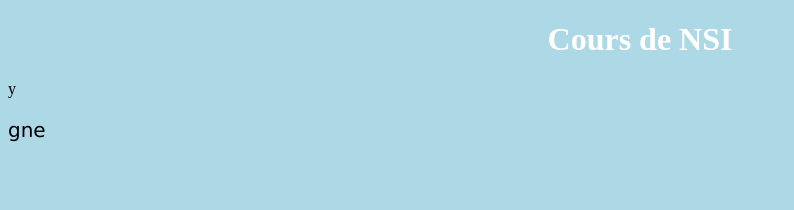
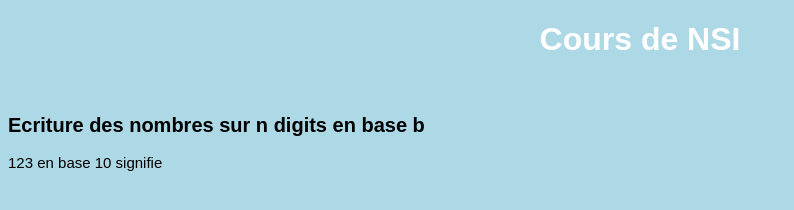
Before and after one commit to CarlaDauban/NSI, a plain HTML site: page index.html in a window 1280 px wide. Shown: the whole page, without its empty margins (0-794 px from the left). Drawn offline with Linux system fonts and the light colour scheme.

Commit message:
Update index.html

```diff
--- a/index.html
+++ b/index.html
@@ -2,7 +2,7 @@
 <!-- page du site bac à sable de cours HTML/CSS -->
 <html lang="fr">
   <head>
-    <title>index.html</title>
+    <title>cours.html</title>
  <style>
 body {
   background-color: lightblue;
@@ -11,19 +11,27 @@ body {
 h1 {
   color: white;
   text-align: center;
+  font-family: sans-serif;
+}
+
+h2 {
+  font-family: sans-serif;
+  font-size: 20px;
 }
 
 p {
-  font-family: verdana;
-  font-size: 20px;
+  font-family: sans-serif;
+  font-size: 15px;
 }
 </style>
   <head/>
 
 
     <body>
-    <h1>Cours de NSI</h1>y
-      <p>gne</p>
+    <h1>Cours de NSI</h1>
+    <br/>
+      <h2>Ecriture des nombres sur n digits en base b</h2>
+      <p>123 en base 10 signifie</p>
 
   </body>
 </html>
```
